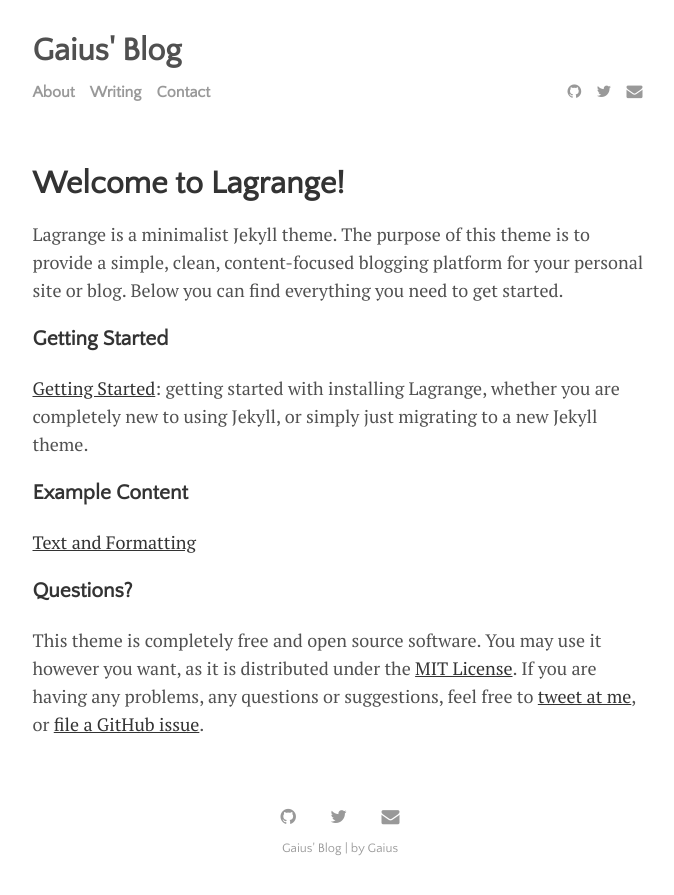
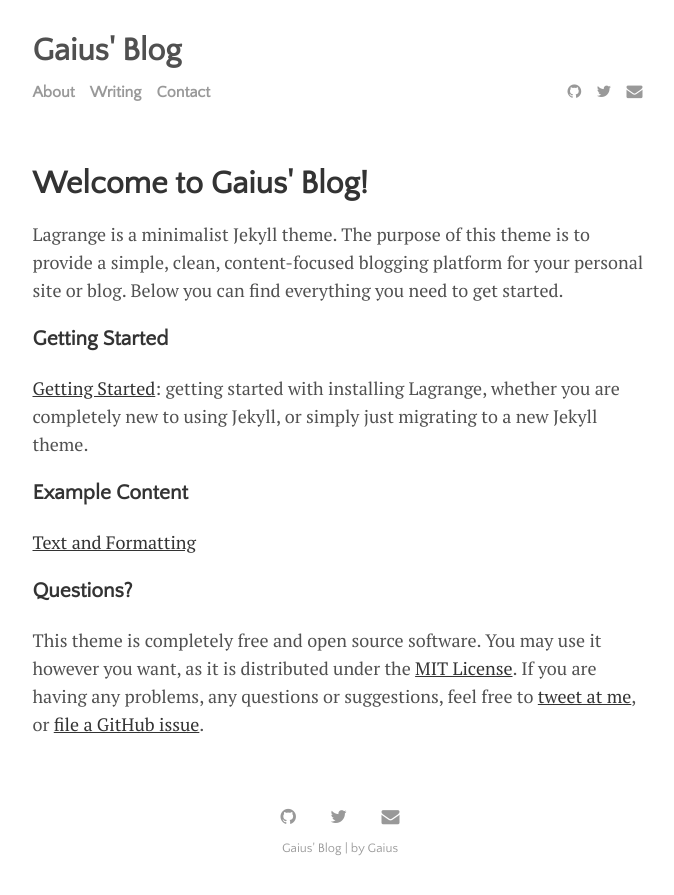
Before and after one commit to gaius-qi/gaius-qi.github.io, a Jekyll site: the page built from menu/about.md, in a window 1280 px wide. Shown: the top 895 px of the page, without its empty margins (300-974 px from the left). Built offline with Jekyll 4.4.1, drawn with Linux system fonts in a browser that asks for light colours.

Commit message:
feat: about

```diff
--- a/menu/about.md
+++ b/menu/about.md
@@ -1,6 +1,6 @@
 ---
 layout: page
-title: Welcome to Lagrange!
+title: Welcome to Gaius' Blog!
 ---
 
 Lagrange is a minimalist Jekyll theme. The purpose of this theme is to provide a simple, clean, content-focused blogging platform for your personal site or blog. Below you can find everything you need to get started.
```
